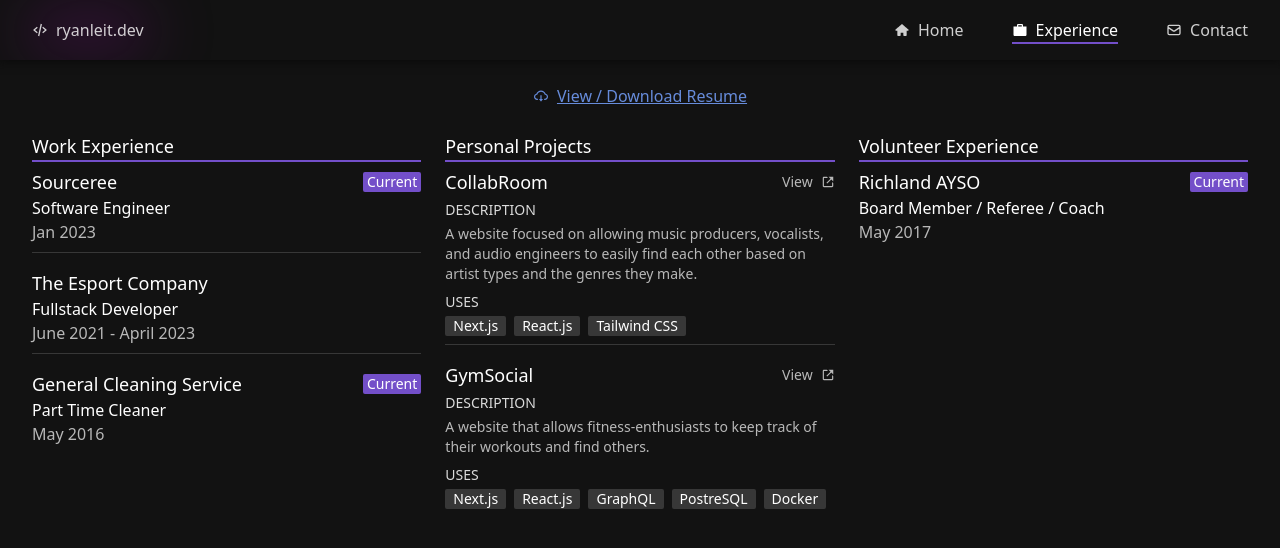
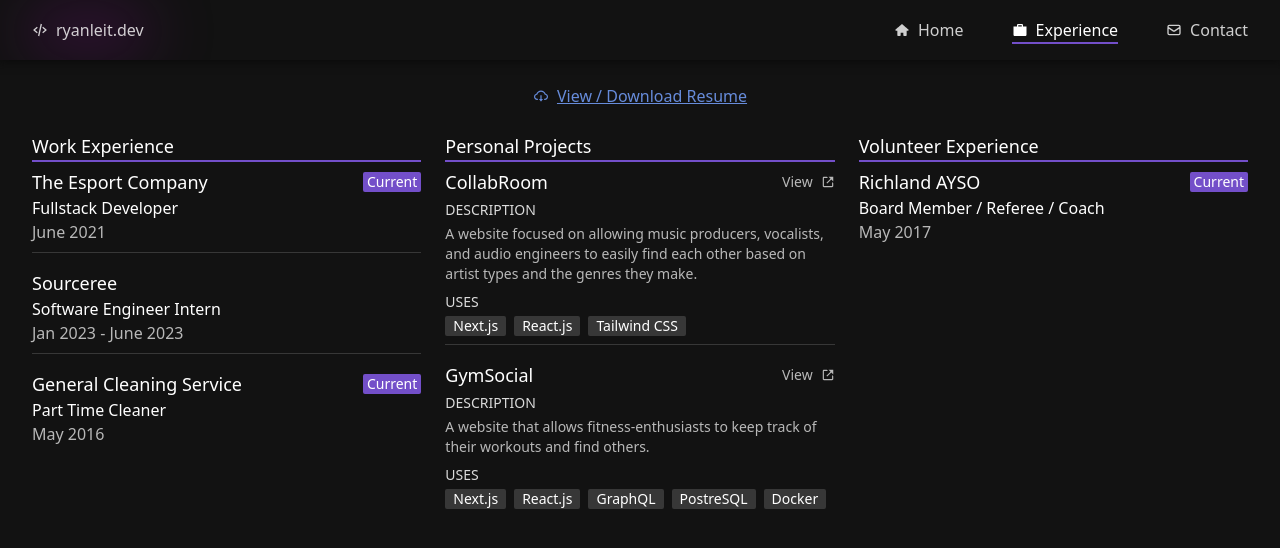
Before and after one commit to ryanl09/ryanleit.dev, a Next.js app: page /experience in a window 1280 px wide. Shown: the top 548 px of the page. Built offline with nearby package versions, Linux system fonts and the light colour scheme.

Commit message:
updatexp

```diff
--- a/pages/experience/index.js
+++ b/pages/experience/index.js
@@ -21,19 +21,18 @@ export default function Experience() {
                 <div>
                     <div className='selected font-medium text-lg'>Work Experience</div>
                     <Work
-                        title="Sourceree"
-                        from="Jan 2023"
-                        role="Software Engineer"
-                        location="Ebensburg, PA">
-
+                        title="The Esport Company"
+                        from="June 2021"
+                        role="Fullstack Developer"
+                        location="Johnstown, PA">
                     </Work>
                     <Bar />
                     <Work
-                        title="The Esport Company"
-                        from="June 2021"
-                        to="April 2023"
-                        role="Fullstack Developer"
-                        location="Johnstown, PA">
+                        title="Sourceree"
+                        from="Jan 2023"
+                        to="June 2023"
+                        role="Software Engineer Intern"
+                        location="Ebensburg, PA">
 
                     </Work>
                     <Bar />
```
